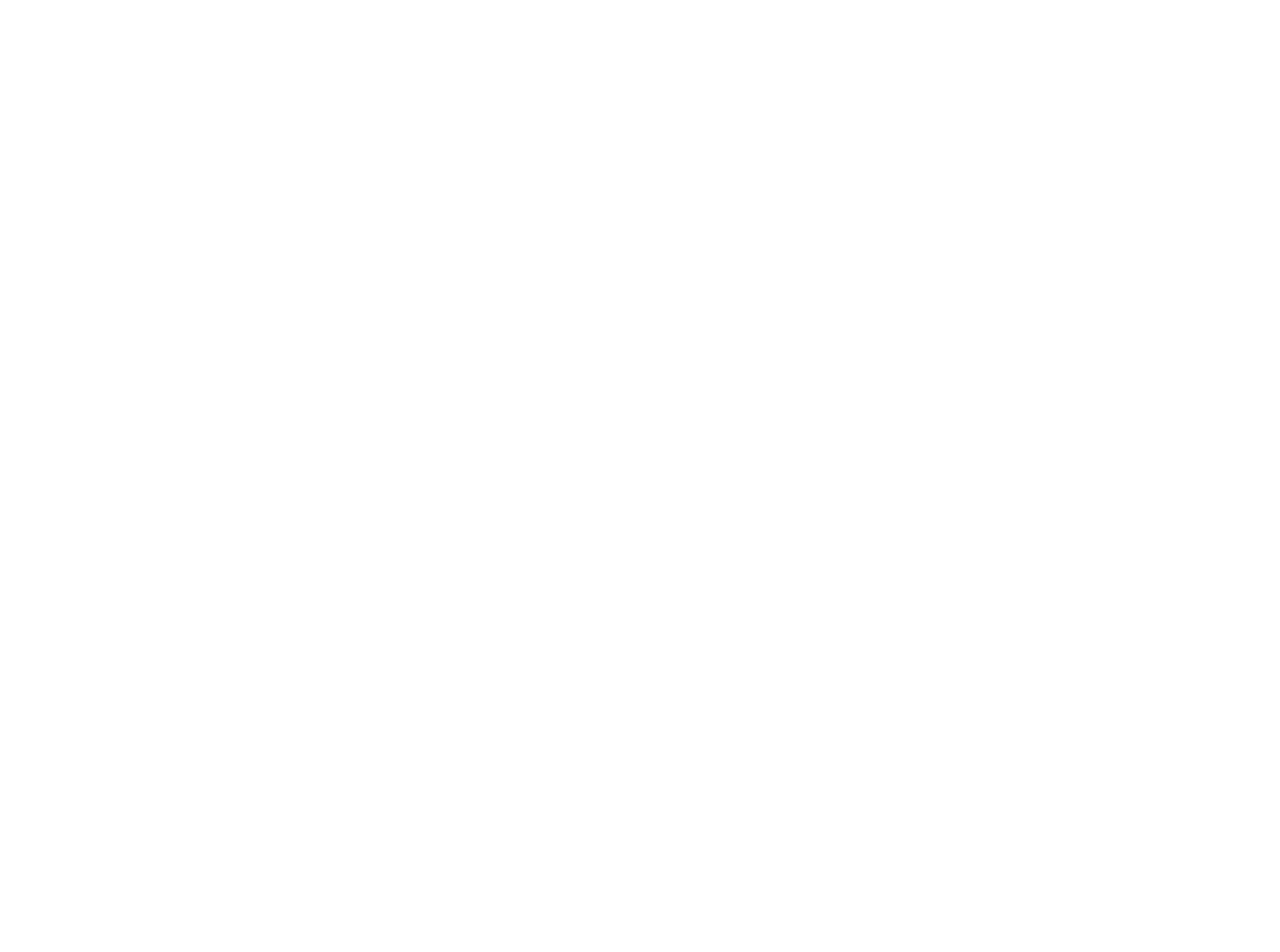
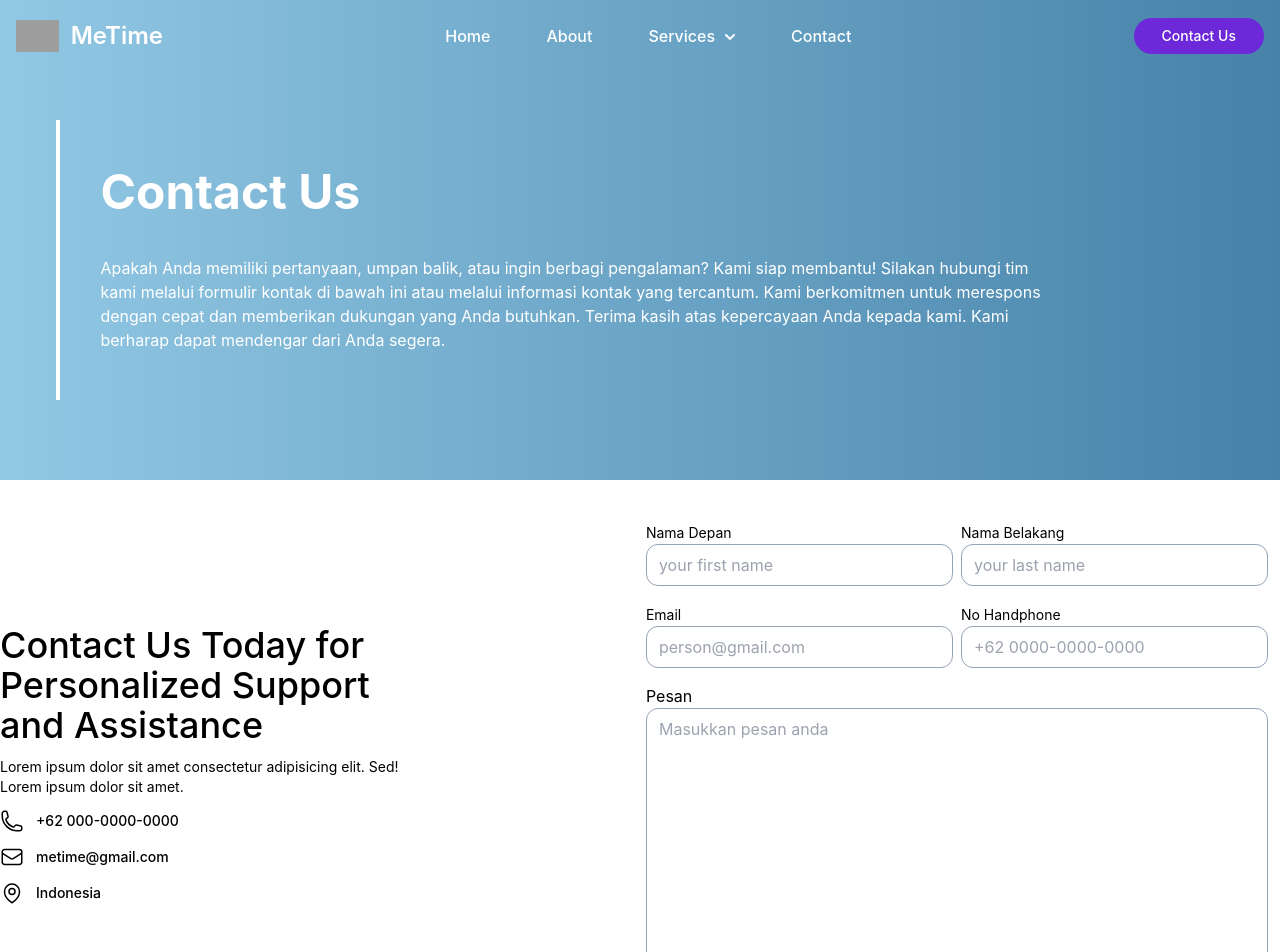
Before and after one commit to rafrmdhn/me-time, a React (Create React App) app: page /pages/ContactUs in a window 1280 px wide. Before the commit this address had no page. Shown: the top 952 px of the page. Before the commit the page ends 800 px from the top, so only its background shows below. Built offline with nearby package versions, Linux system fonts and the light colour scheme; grey boxes are pictures that could not be loaded.

Commit message:
Menambah Halaman ContactUs

```diff
--- a/src/App.js
+++ b/src/App.js
@@ -1,16 +1,20 @@
 import React from 'react';
 import { BrowserRouter as Router, Routes, Route } from 'react-router-dom';
 import './App.css';
+
 import Home from './pages/Home';
 import CekKesehatanMental from './pages/CekKesehatan';
+import ContactUs from './pages/ContactUs';
 
 function App() {
   return (
     <div className="App bg-stone-200">
       <Router>
         <Routes>
+          <Route path="/" element={<Home />} />
           <Route path="/pages/Home" element={<Home />} />
           <Route path="/pages/CekKesehatan" element={<CekKesehatanMental />} />
+          <Route path="/pages/ContactUs" element={<ContactUs />} />
         </Routes>
       </Router>
     </div>
--- /dev/null
+++ b/src/pages/ContactUs.jsx
@@ -0,0 +1,123 @@
+import React from 'react'
+
+import Navbar from '../components/navbar';
+import Header from '../components/header';
+import Footer from '../components/footer';
+
+const ContactUs = () => {
+    return (
+        <div className='bg-white'>
+            <Navbar />
+
+
+            <Header
+                title='Contact Us'
+                description='
+                    Apakah Anda memiliki pertanyaan, umpan balik, atau ingin berbagi pengalaman?
+                    Kami siap membantu! Silakan hubungi tim kami melalui formulir kontak di bawah ini
+                    atau melalui informasi kontak yang tercantum. Kami berkomitmen untuk merespons dengan
+                    cepat dan memberikan dukungan yang Anda butuhkan. Terima kasih atas kepercayaan Anda
+                    kepada kami. Kami berharap dapat mendengar dari Anda segera.'
+            />
+
+
+            <div className='container flex justify-around py-10 mx-auto'>
+                <div className='w-full text-left hidden md:block'>
+                    <h1 className='text-4xl font-medium mb-3'> Contact Us Today for <br /> Personalized Support <br />and Assistance</h1>
+                    <p className='text-sm mb-3'>
+                        Lorem ipsum dolor sit amet consectetur adipisicing elit. Sed! <br /> Lorem ipsum dolor sit amet.
+                    </p>
+
+                    <div className='flex items-center gap-3 mb-3 font-medium'>
+                        <svg xmlns="http://www.w3.org/2000/svg" fill="none" viewBox="0 0 24 24" strokeWidth={1.5} stroke="currentColor" className="w-6 h-6">
+                            <path strokeLinecap="round" strokeLinejoin="round" d="M2.25 6.75c0 8.284 6.716 15 15 15h2.25a2.25 2.25 0 002.25-2.25v-1.372c0-.516-.351-.966-.852-1.091l-4.423-1.106c-.44-.11-.902.055-1.173.417l-.97 1.293c-.282.376-.769.542-1.21.38a12.035 12.035 0 01-7.143-7.143c-.162-.441.004-.928.38-1.21l1.293-.97c.363-.271.527-.734.417-1.173L6.963 3.102a1.125 1.125 0 00-1.091-.852H4.5A2.25 2.25 0 002.25 4.5v2.25z" />
+                        </svg>
+                        <h2 className='text-sm'>+62 000-0000-0000</h2>
+                    </div>
+
+                    <div className='flex items-center gap-3 mb-3 font-medium'>
+                        <svg xmlns="http://www.w3.org/2000/svg" fill="none" viewBox="0 0 24 24" strokeWidth={1.5} stroke="currentColor" className="w-6 h-6">
+                            <path strokeLinecap="round" strokeLinejoin="round" d="M21.75 6.75v10.5a2.25 2.25 0 01-2.25 2.25h-15a2.25 2.25 0 01-2.25-2.25V6.75m19.5 0A2.25 2.25 0 0019.5 4.5h-15a2.25 2.25 0 00-2.25 2.25m19.5 0v.243a2.25 2.25 0 01-1.07 1.916l-7.5 4.615a2.25 2.25 0 01-2.36 0L3.32 8.91a2.25 2.25 0 01-1.07-1.916V6.75" />
+                        </svg>
+                        <h2 className='text-sm'>metime@gmail.com</h2>
+                    </div>
+
+                    <div className='flex items-center gap-3 mb-3 font-medium'>
+                        <svg xmlns="http://www.w3.org/2000/svg" fill="none" viewBox="0 0 24 24" strokeWidth={1.5} stroke="currentColor" className="w-6 h-6">
+                            <path strokeLinecap="round" strokeLinejoin="round" d="M15 10.5a3 3 0 11-6 0 3 3 0 016 0z" />
+                            <path strokeLinecap="round" strokeLinejoin="round" d="M19.5 10.5c0 7.142-7.5 11.25-7.5 11.25S4.5 17.642 4.5 10.5a7.5 7.5 0 1115 0z" />
+                        </svg>
+
+                        <h2 className='text-sm'>Indonesia</h2>
+                    </div>
+
+                </div>
+                <div className='w-full flex flex-col px-3'>
+                    <form action="">
+
+                        <div className='flex flex-col gap-2 md:flex-row mb-4'>
+                            <div className='w-full text-left'>
+                                <label htmlFor="FirstName" className='text-sm'>Nama Depan</label><br />
+                                <input
+                                    type="text"
+                                    name='FirstName'
+                                    placeholder='your first name'
+                                    className='w-full py-2 px-3 rounded-xl border border-slate-400 outline-none hover:border-slate-600'
+                                />
+                            </div>
+                            <div className='w-full text-left'>
+                                <label htmlFor="FirstName" className='text-sm'>Nama Belakang</label><br />
+                                <input
+                                    type="text"
+                                    name='LastName'
+                                    placeholder='your last name'
+                                    className='py-2 px-3 w-full rounded-xl border border-slate-400 outline-none hover:border-slate-600'
+                                />
+                            </div>
+                        </div>
+
+                        <div className='flex flex-col gap-2 md:flex-row mb-4'>
+                            <div className='w-full text-left'>
+                                <label htmlFor="Email" className='text-sm'>Email</label><br />
+                                <input
+                                    type="email"
+                                    name='Email'
+                                    placeholder='person@gmail.com'
+                                    className='w-full py-2 px-3 rounded-xl border border-slate-400 outline-none hover:border-slate-600'
+                                />
+                            </div>
+                            <div className='w-full text-left'>
+                                <label htmlFor="Handphone" className='text-sm'>No Handphone</label><br />
+                                <input
+                                    type="number"
+                                    name='Handphone'
+                                    placeholder='+62 0000-0000-0000'
+                                    className='py-2 px-3 w-full rounded-xl border border-slate-400 outline-none hover:border-slate-600'
+                                />
+                            </div>
+                        </div>
+
+                        <div className='flex flex-col mb-4 text-left'>
+                            <label htmlFor="Message">Pesan</label>
+                            <textarea
+                                name="Message"
+                                id="Message"
+                                cols="30"
+                                rows="10"
+                                placeholder='Masukkan pesan anda'
+                                className='py-2 px-3 w-full rounded-xl border border-slate-400 outline-none hover:border-slate-600'
+                            >
+
+                            </textarea>
+                        </div>
+
+                        <button type="submit" className='py-2 px-8 rounded-full w-full  bg-violet-600 text-white'>Kirim Pesan</button>
+                    </form>
+                </div>
+            </div>
+            <Footer />
+        </div>
+    )
+}
+
+export default ContactUs
```
